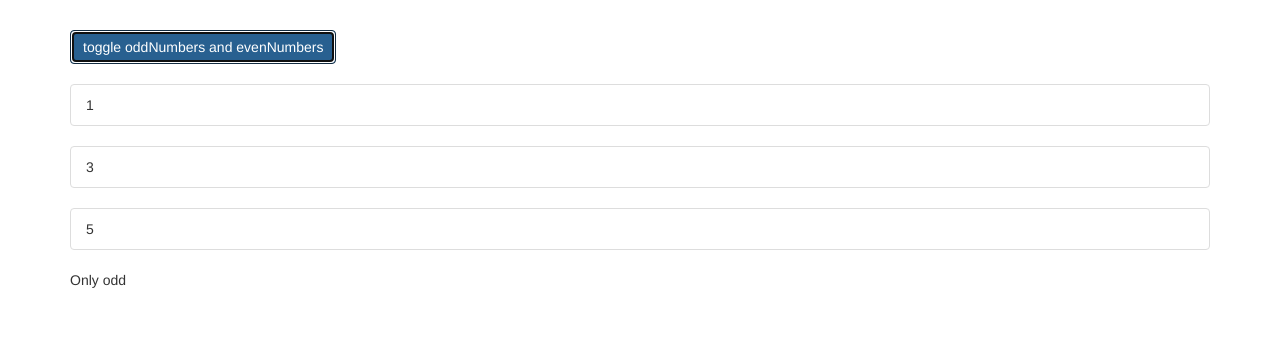
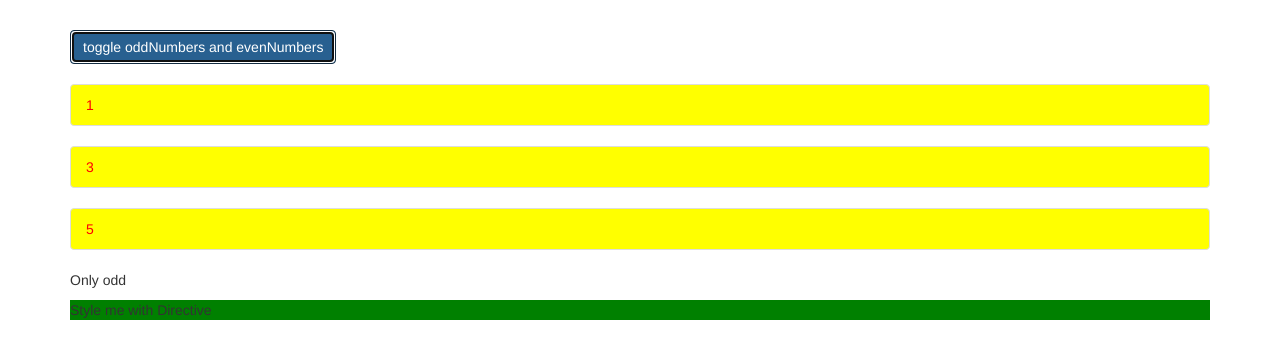
Before and after one commit to t10kiyotaka/angular-directives, an Angular app: page / in a window 1280 px wide. Both pictures are taken after a click on the button "toggle oddNumbers and evenNumbers". Shown: the top 358 px of the page. Built offline with nearby package versions, Linux system fonts and the light colour scheme.

Commit message:
Add Directive

```diff
--- a/src/app/app.component.css
+++ b/src/app/app.component.css
@@ -1,3 +1,7 @@
 .container {
   margin-top: 30px;
 }
+
+.odd {
+  color: red;
+}
--- a/src/app/app.component.html
+++ b/src/app/app.component.html
@@ -9,14 +9,20 @@
       <div *ngIf="onlyOdd == true else even">
         <ul class="list-group" *ngFor="let oddNumber of oddNumbers">
           <li
-            class="list-group-item">{{ oddNumber }}
+            class="list-group-item"
+            [ngClass]="{odd: oddNumber % 2 !== 0}"
+            [ngStyle]="{backgroundColor: oddNumber % 2 !== 0 ? 'yellow' : 'transparent'}"
+            >{{ oddNumber }}
           </li>
         </ul>
       </div>
       <ng-template #even>
         <ul class="list-group" *ngFor="let evenNumber of evenNumbers">
           <li
-            class="list-group-item">{{ evenNumber }}
+            class="list-group-item"
+            [ngClass]="{odd: evenNumber % 2 !== 0}"
+            [ngStyle]="{backgroundColor: evenNumber % 2 !== 0 ? 'yellow' : 'transparent'}"
+            >{{ evenNumber }}
           </li>
         </ul>
       </ng-template>
@@ -24,6 +30,8 @@
       <ng-template [ngIf]="onlyOdd">
         <p>Only odd</p>
       </ng-template>
+
+      <p appBasicHightlight>Style me with Directive</p>
     </div>
   </div>
 </div>
--- a/src/app/app.module.ts
+++ b/src/app/app.module.ts
@@ -3,10 +3,12 @@
 import { FormsModule } from '@angular/forms';
 
 import { AppComponent } from './app.component';
+import {BasicHightlightDirective} from './basic-hightlight/basic-hightlight.directive';
 
 @NgModule({
   declarations: [
-    AppComponent
+    AppComponent,
+    BasicHightlightDirective
   ],
   imports: [
     BrowserModule,
--- /dev/null
+++ b/src/app/basic-hightlight/basic-hightlight.directive.ts
@@ -0,0 +1,14 @@
+import {Directive, ElementRef, OnInit} from '@angular/core';
+
+
+@Directive({
+  selector: '[appBasicHightlight]'
+})
+export class BasicHightlightDirective implements OnInit {
+  constructor(private elementRef: ElementRef) {
+  }
+
+  ngOnInit(): void {
+    this.elementRef.nativeElement.style.backgroundColor = 'green';
+  }
+}
```
